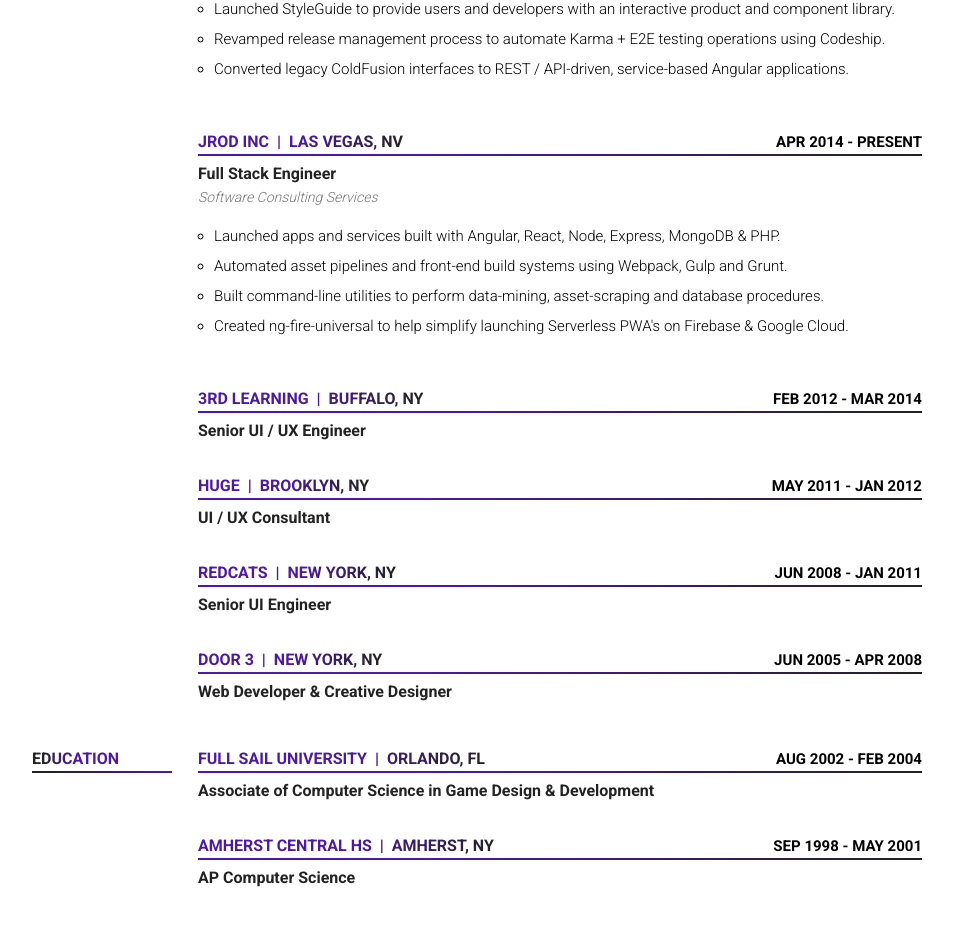
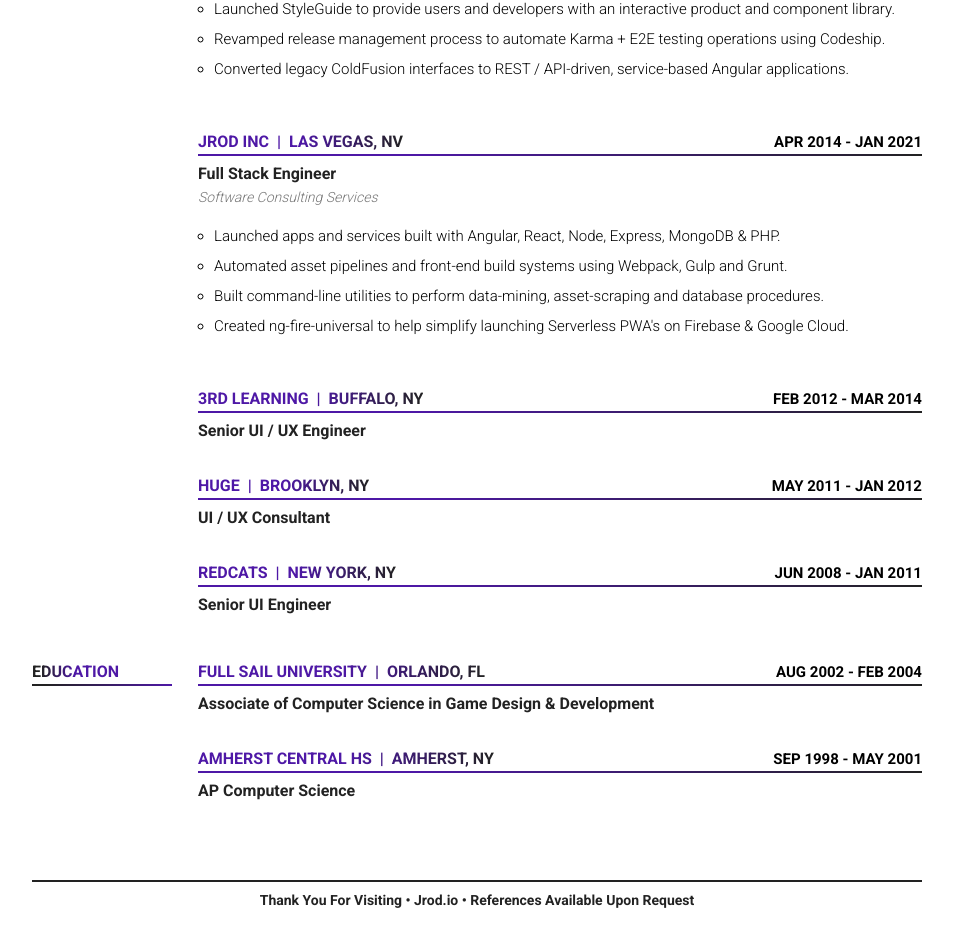
Before and after one commit to jrodl3r/jrod.io, an Angular app: page /resume in a window 1280 px wide. Shown: the part 1235-2165 px from the top of the page, without its empty margins (163-1116 px from the left). Built offline with nearby package versions, Linux system fonts and the light colour scheme; what ngx-google-analytics would draw is missing.

Commit message:
update resume

```diff
--- a/src/app/resume/resume.component.html
+++ b/src/app/resume/resume.component.html
@@ -118,7 +118,7 @@
             <h3>
               <span class="label">
                 <span class="left"><span>JROD INC <span class="divider">|</span> Las Vegas, NV</span></span>
-                <span class="right"><span>Apr 2014 - Present</span></span>
+                <span class="right"><span>Apr 2014 - Jan 2021</span></span>
               </span>
               <span class="accent"></span>
             </h3>
@@ -154,14 +154,14 @@
               <span class="accent"></span>
             </h3>
             <h4>Senior UI Engineer</h4>
-            <h3 class="bump">
+            <!-- <h3 class="bump">
               <span class="label">
                 <span class="left"><span>Door 3 <span class="divider">|</span> New York, NY</span></span>
                 <span class="right"><span>Jun 2005 - Apr 2008</span></span>
               </span>
               <span class="accent"></span>
             </h3>
-            <h4>Web Developer & Creative Designer</h4>
+            <h4>Web Developer & Creative Designer</h4> -->
           </div>
         </div>
       </div>
--- a/src/app/resume/resume.component.scss
+++ b/src/app/resume/resume.component.scss
@@ -310,7 +310,7 @@
   }
 
   @media print {
-    margin-top: 460px;
+    margin-top: 560px;
     margin-bottom: 0;
   }
 }
```
